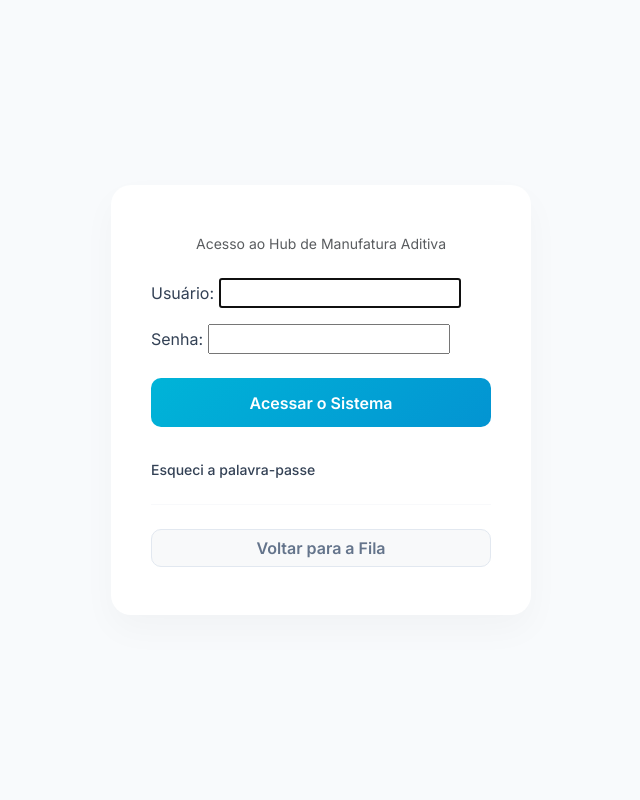
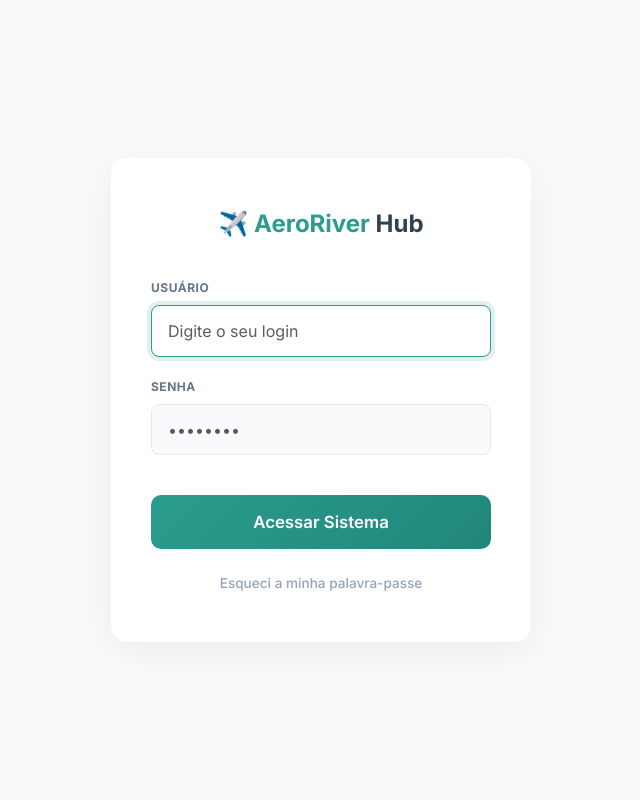
Before and after one commit to marceloyuriy/3d_manager, a Django app: page /login/ in a window 1280 px wide. Shown: the whole page, without its empty margins (319-959 px from the left). Run offline with Django 5.2, Linux system fonts and the light colour scheme.

Commit message:
UI: Remoção final da logo e implementação total da paleta verde

```diff
--- a/fila/templates/fila/login.html
+++ b/fila/templates/fila/login.html
@@ -3,93 +3,112 @@
 <html lang="pt-br">
 <head>
     <meta charset="UTF-8">
-    <title>Acesso - AeroRiver 3D</title>
+    <title>Acesso Restrito - AeroRiver Hub</title>
     <link href="https://cdn.jsdelivr.net/npm/bootstrap@5.3.0/dist/css/bootstrap.min.css" rel="stylesheet">
     <link href="https://fonts.googleapis.com/css2?family=Inter:wght@400;500;600;700&display=swap" rel="stylesheet">
-
     <style>
-        :root {
-            --aero-logo-dark: #334155;
-            --aero-logo-green: #2A9D8F;
-            --aero-accent-blue: #00B4D8;
-            --bg-color: #F8FAFC;
-        }
         body {
             font-family: 'Inter', sans-serif;
-            background-color: var(--bg-color);
-            color: #334155;
+            background-color: #F8FAFC;
             display: flex;
             align-items: center;
             justify-content: center;
-            min-height: 100vh;
+            height: 100vh;
+            margin: 0;
+            color: #334155;
         }
-        .auth-card {
+        .login-card {
             background: #ffffff;
-            border: none;
-            border-radius: 20px;
-            box-shadow: 0 15px 35px rgba(0,0,0,0.03);
+            border-radius: 16px;
+            box-shadow: 0 10px 40px rgba(0,0,0,0.06);
+            padding: 3rem 2.5rem;
             width: 100%;
             max-width: 420px;
-            padding: 3rem 2.5rem;
+        }
+        .aero-title {
+            font-weight: 700;
             text-align: center;
+            margin-bottom: 2rem;
+            font-size: 1.5rem;
         }
-        .btn-aero-primary {
-            background: linear-gradient(135deg, var(--aero-accent-blue) 0%, #0394D2 100%);
+        .aero-title span { color: #2A9D8F; } /* Verde AeroRiver */
+
+        .form-label {
+            font-size: 0.75rem;
+            font-weight: 700;
+            letter-spacing: 0.5px;
+            color: #64748B;
+        }
+        .form-control {
+            border-radius: 8px;
+            padding: 0.8rem 1rem;
+            border: 1px solid #E2E8F0;
+            background-color: #F8FAFC;
+            transition: all 0.2s;
+        }
+        .form-control:focus {
+            border-color: #2A9D8F;
+            background-color: #FFFFFF;
+            box-shadow: 0 0 0 0.25rem rgba(42, 157, 143, 0.15);
+        }
+
+        .btn-aero-green {
+            background: linear-gradient(135deg, #2A9D8F 0%, #21867a 100%);
             color: white;
             font-weight: 600;
             border: none;
             border-radius: 10px;
-            padding: 0.8rem;
+            padding: 0.9rem;
+            width: 100%;
+            font-size: 1.05rem;
             transition: all 0.3s ease;
+            margin-top: 1rem;
         }
-        .btn-aero-primary:hover {
+        .btn-aero-green:hover {
             transform: translateY(-2px);
-            box-shadow: 0 5px 15px rgba(0, 180, 216, 0.3);
+            box-shadow: 0 5px 15px rgba(42, 157, 143, 0.3);
             color: white;
         }
-        .form-control {
-            border-radius: 8px;
-            padding: 0.6rem 1rem;
-            border-color: #E2E8F0;
-        }
-        .form-control:focus {
-            border-color: var(--aero-accent-blue);
-            box-shadow: 0 0 0 0.25rem rgba(0, 180, 216, 0.15);
-        }
-        .auth-links a {
-            color: var(--aero-logo-dark);
+
+        .forgot-link {
+            display: block;
+            text-align: center;
+            margin-top: 1.5rem;
+            color: #94A3B8;
             text-decoration: none;
+            font-size: 0.85rem;
             font-weight: 500;
             transition: color 0.2s;
         }
-        .auth-links a:hover { color: var(--aero-accent-blue); }
+        .forgot-link:hover { color: #2A9D8F; }
     </style>
 </head>
 <body>
-    <div class="auth-card">
+    <div class="login-card">
+        <div class="aero-title">✈️ <span>AeroRiver</span> Hub</div>
 
-        <p class="text-muted mb-4 small">Acesso ao Hub de Manufatura Aditiva</p>
-
-        <form method="post" class="text-start">
+        <form method="post">
             {% csrf_token %}
-
             {% if form.errors %}
-                <div class="alert alert-danger p-2 small text-center" style="border-radius: 8px;">Utilizador ou palavra-passe incorretos.</div>
+                <div class="alert alert-danger" style="font-size: 0.85rem; border-radius: 8px; border:none; background-color: #FEF2F2; color:#DC2626;">
+                    <strong>Erro:</strong> Usuário ou senha incorretos.
+                </div>
             {% endif %}
 
             <div class="mb-3">
-                {{ form.as_p }}
+                <label class="form-label">USUÁRIO</label>
+                <input type="text" name="username" class="form-control" required autofocus placeholder="Digite o seu login">
             </div>
 
-            <button type="submit" class="btn btn-aero-primary w-100 mb-3 mt-2">Acessar o Sistema</button>
-
-            <div class="d-flex justify-content-between auth-links small mt-3">
-                <a href="{% url 'password_reset' %}">Esqueci a palavra-passe</a>
+            <div class="mb-4">
+                <label class="form-label">SENHA</label>
+                <input type="password" name="password" class="form-control" required placeholder="••••••••">
             </div>
 
-            <hr class="my-4" style="border-color: #E2E8F0;">
-            <a href="{% url 'lista_fila' %}" class="btn btn-light w-100" style="border-radius: 10px; font-weight: 600; color: #64748B; border: 1px solid #E2E8F0;">Voltar para a Fila</a>
+            <button type="submit" class="btn btn-aero-green">Acessar Sistema</button>
         </form>
+
+        <a href="{% url 'password_reset' %}" class="forgot-link">Esqueci a minha palavra-passe</a>
     </div>
 </body>
 </html>
```
Also changed, not shown: fila/templates/fila/form.html (+20 -11 lines), fila/templates/fila/lista.html (+24 -24 lines).
